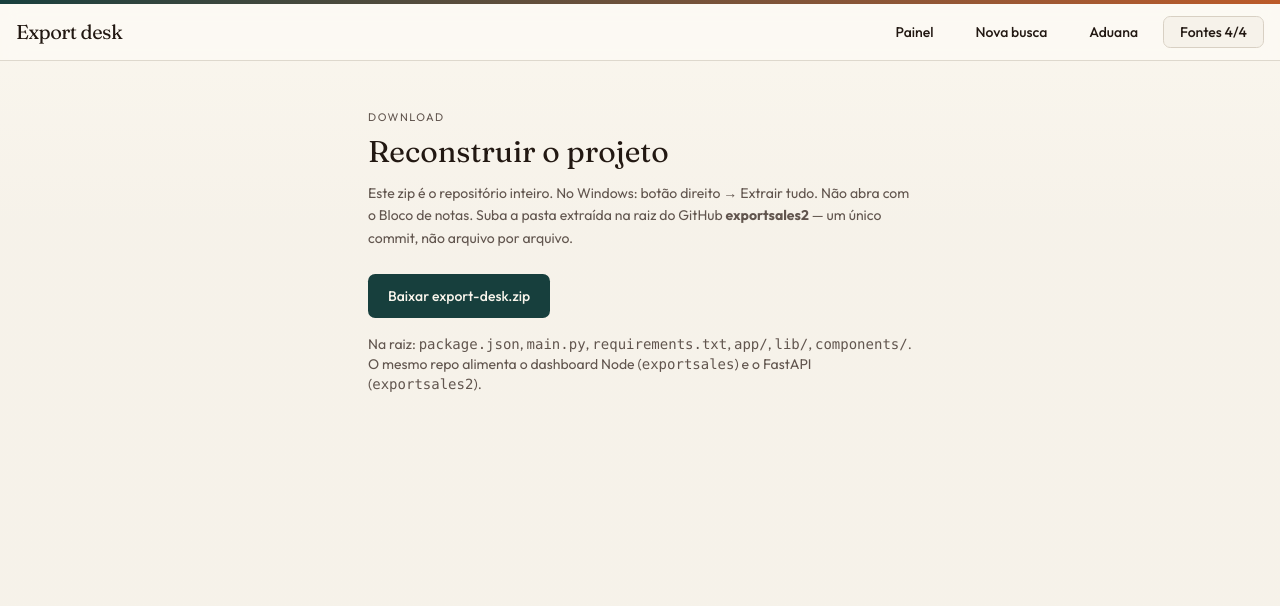
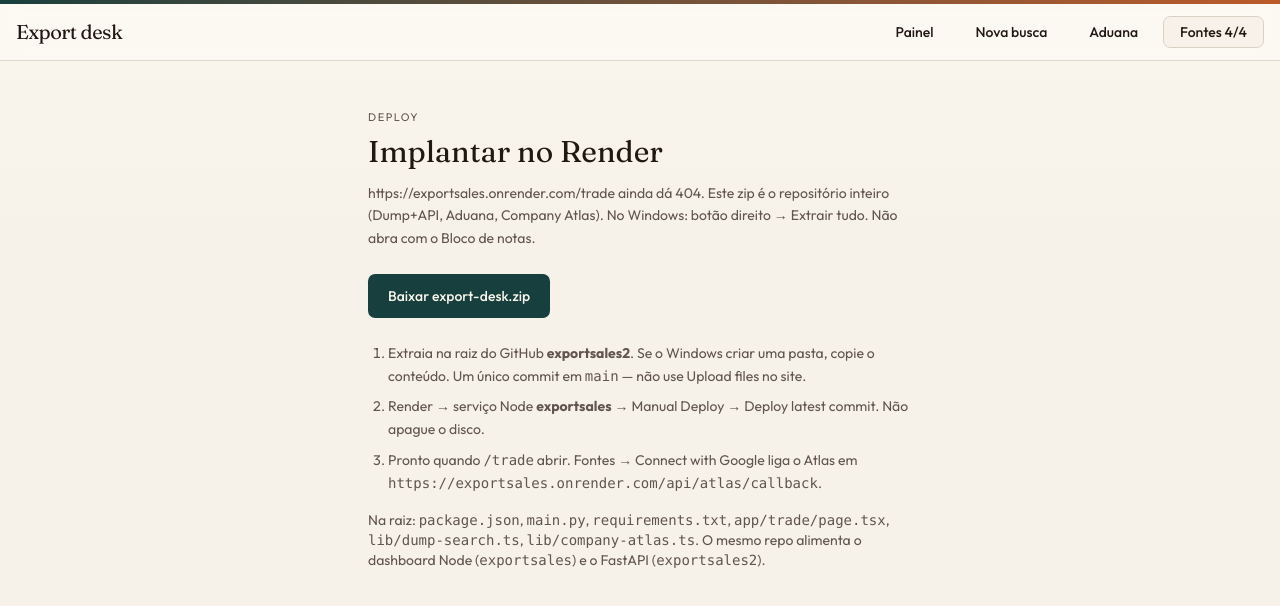
Before and after one commit to flavioperim304-byte/exportsales2, a Next.js app: page /baixar in a window 1280 px wide. Shown: the top 606 px of the page. Built offline with nearby package versions, Linux system fonts and the light colour scheme; no server answers.

Commit message:
Document the Render overlay for Dump+API, Aduana, and Atlas.
Live /trade is still 404 because GitHub exportsales2 is truncated. The zip
plus Manual Deploy on the Node service is the path that lands this tree.

Co-authored-by: flavioperim304 <flavioperim304@gmail.com>

```diff
--- a/app/baixar/page.tsx
+++ b/app/baixar/page.tsx
@@ -1,11 +1,11 @@
 export default function BaixarPage() {
   return (
     <main className="mx-auto w-full max-w-xl px-4 py-12">
-      <p className="text-[11px] uppercase tracking-[0.14em] text-muted-foreground">Download</p>
-      <h1 className="mt-2 font-serif text-3xl">Reconstruir o projeto</h1>
+      <p className="text-[11px] uppercase tracking-[0.14em] text-muted-foreground">Deploy</p>
+      <h1 className="mt-2 font-serif text-3xl">Implantar no Render</h1>
       <p className="mt-3 text-sm leading-relaxed text-muted-foreground">
-        Este zip é o repositório inteiro. No Windows: botão direito → Extrair tudo. Não abra com o Bloco de notas. Suba
-        a pasta extraída na raiz do GitHub <strong>exportsales2</strong> — um único commit, não arquivo por arquivo.
+        https://exportsales.onrender.com/trade ainda dá 404. Este zip é o repositório inteiro (Dump+API, Aduana,
+        Company Atlas). No Windows: botão direito → Extrair tudo. Não abra com o Bloco de notas.
       </p>
       <a
         href="/api/export-desk.zip"
@@ -14,10 +14,23 @@ export default function BaixarPage() {
       >
         Baixar export-desk.zip
       </a>
+      <ol className="mt-6 list-decimal space-y-2 pl-5 text-sm leading-relaxed text-muted-foreground">
+        <li>
+          Extraia na raiz do GitHub <strong>exportsales2</strong>. Se o Windows criar uma pasta, copie o conteúdo. Um
+          único commit em <code>main</code> — não use Upload files no site.
+        </li>
+        <li>
+          Render → serviço Node <strong>exportsales</strong> → Manual Deploy → Deploy latest commit. Não apague o disco.
+        </li>
+        <li>
+          Pronto quando <code>/trade</code> abrir. Fontes → Connect with Google liga o Atlas em{" "}
+          <code>https://exportsales.onrender.com/api/atlas/callback</code>.
+        </li>
+      </ol>
       <p className="mt-4 text-sm text-muted-foreground">
-        Na raiz: <code>package.json</code>, <code>main.py</code>, <code>requirements.txt</code>, <code>app/</code>,{" "}
-        <code>lib/</code>, <code>components/</code>. O mesmo repo alimenta o dashboard Node (
-        <code>exportsales</code>) e o FastAPI (<code>exportsales2</code>).
+        Na raiz: <code>package.json</code>, <code>main.py</code>, <code>requirements.txt</code>,{" "}
+        <code>app/trade/page.tsx</code>, <code>lib/dump-search.ts</code>, <code>lib/company-atlas.ts</code>. O mesmo
+        repo alimenta o dashboard Node (<code>exportsales</code>) e o FastAPI (<code>exportsales2</code>).
       </p>
     </main>
   )
```
Also changed, not shown: LEIA-ME.txt, 2 other files (tests, documents, lock files or other folders).
